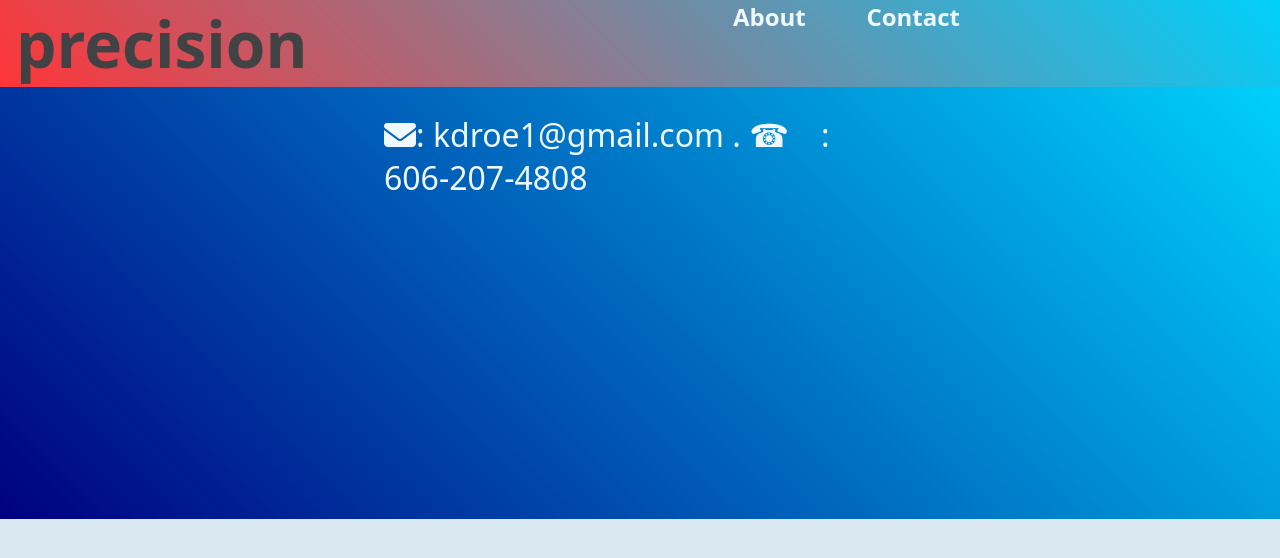
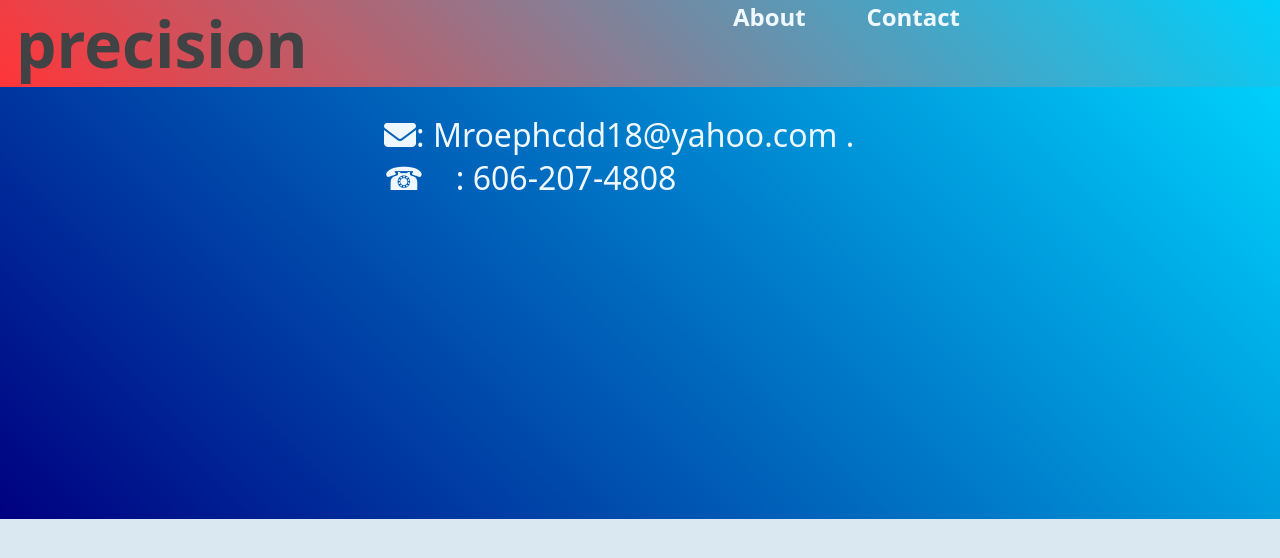
Before and after one commit to keithroe6/precisionHVAC, a plain HTML site: page contact.html in a window 1280 px wide. Drawn offline with Linux system fonts and the light colour scheme.

Commit message:
email again

```diff
--- a/contact.html
+++ b/contact.html
@@ -21,7 +21,7 @@
 
 
     <div class="contactcontent">
-        <a href="email:Mroephcdd18@yahoo.com"><i class="fa-solid fa-envelope"></i>: kdroe1@gmail.com    .</a>
+        <a href="email:Mroephcdd18@yahoo.com"><i class="fa-solid fa-envelope"></i>: Mroephcdd18@yahoo.com    .</a>
         <a href="tel:+16062074808">: 606-207-4808</a>
     </div>
 </body>
```
